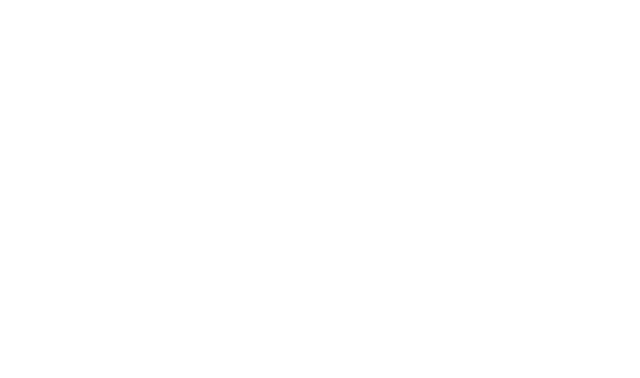
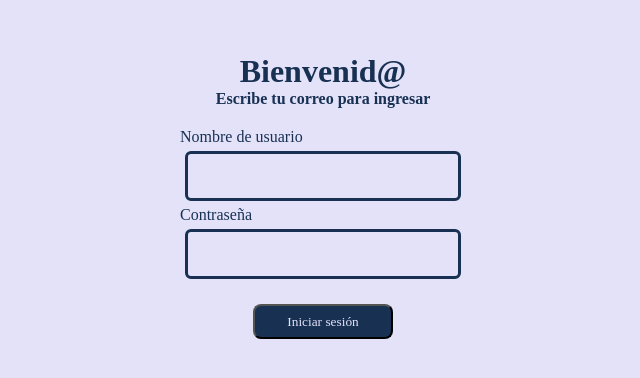
Before and after one commit to Madelainepereira/soundofsilence, a React (Vite) app: page / in a window 1280 px wide. Shown: the part 204-582 px from the top of the page, without its empty margins (317-957 px from the left). Built offline with nearby package versions, Linux system fonts and the light colour scheme.

Commit message:
Login done

```diff
--- a/src/App.css
+++ b/src/App.css
@@ -3,3 +3,8 @@
   font-family: "Montserrat";
   margin: 0;
 }
+
+body
+  {
+	background-color: #E4E2F9;
+  }
--- a/src/App.jsx
+++ b/src/App.jsx
@@ -1,4 +1,5 @@
 import './App.css'
+import Login from './pages/Login/Login';
 
 
 
@@ -9,6 +10,7 @@
   return (
     <>
 
+      <Login />
 
     </>
 
--- a/src/pages/Login/Login.css
+++ b/src/pages/Login/Login.css
@@ -0,0 +1,61 @@
+.login-container
+{
+	display: flex;
+    flex-direction: column;
+    justify-content: center;
+    min-height: 100vh;
+}
+
+.welcomeTextLogin
+/*Bienvenid@*/
+{
+	background-color: #E4E2F9;
+	color: #183153;
+	text-align: center;
+	padding: 20px;
+}
+
+.loginForm
+/*Formulario de registro*/
+{
+	display: flex;
+	flex-direction: column;
+	align-items: center
+}
+
+.registrationLogin
+/*Label+input*/
+{
+	display: flex;
+	flex-direction: column;
+}
+
+.identifierLogin
+/*label*/
+{
+	color:#183153;
+	font-size: 16px;
+}
+
+.dataLogin
+/*Casilla de registro (input)*/
+{
+	border-radius: 6px;
+	border: 3px solid #183153;
+    margin: 5px;
+    background-color: #E4E2F9;
+	color: #183153;
+	width: 276px;
+	height: 50px;
+}
+
+.loginButton
+/*Boton de registro*/
+{
+	background-color: #183153;
+	color: #E4E2F9;
+	border-radius: 8px;
+	width: 140px;
+    height: 35px;
+	margin: 20px;
+}
--- a/src/pages/Login/Login.jsx
+++ b/src/pages/Login/Login.jsx
@@ -0,0 +1,55 @@
+import { useState } from 'react';
+import './Login.css';
+
+function Login()
+{
+	const [formData, setFormData] = useState({
+		username: '',
+		password: '',
+	});
+
+	const handleChange = (e) => {
+		const { name, value } = e.target;
+		setFormData({ ...formData, [name]: value });
+	};
+
+	const handleSubmit = (e) => {
+		e.preventDefault();
+		// Aquí se puede agregar la lógica para manejar los datos del formulario (autenticación, etc.)
+	};
+
+	return(
+		<>
+			<main className='login-container'>
+			<div className='welcomeTextLogin'>
+				<h1>Bienvenid@</h1>
+				<h4>Escribe tu correo para ingresar</h4>
+			</div>
+			<form className='loginForm' onSubmit={handleSubmit}>
+        <div className='registrationLogin'>
+          <label className='identifierLogin'>Nombre de usuario</label>
+          <input className='dataLogin'
+            type='text'
+            name='username'
+            value={formData.username}
+            onChange={handleChange}
+            required
+          />
+        </div>
+        <div className='registrationLogin'>
+          <label className='identifierLogin'>Contraseña</label>
+          <input className='dataLogin'
+            type='password'
+            name='password'
+            value={formData.password}
+            onChange={handleChange}
+            required
+          />
+        </div>
+        <button className='loginButton' type='submit'>Iniciar sesión</button>
+      </form>
+		</main>
+		</>
+	)
+}
+export default Login;
```
